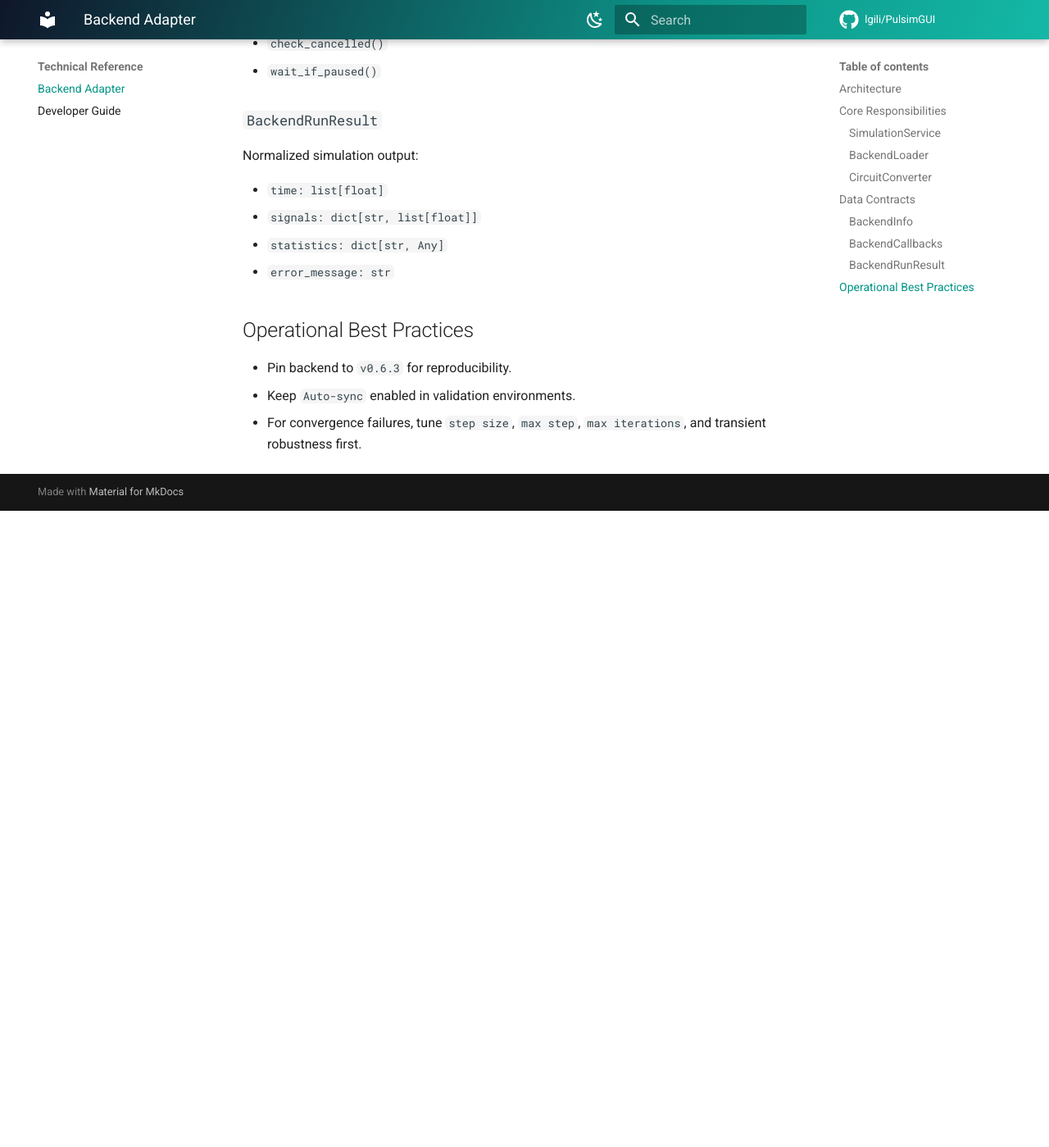
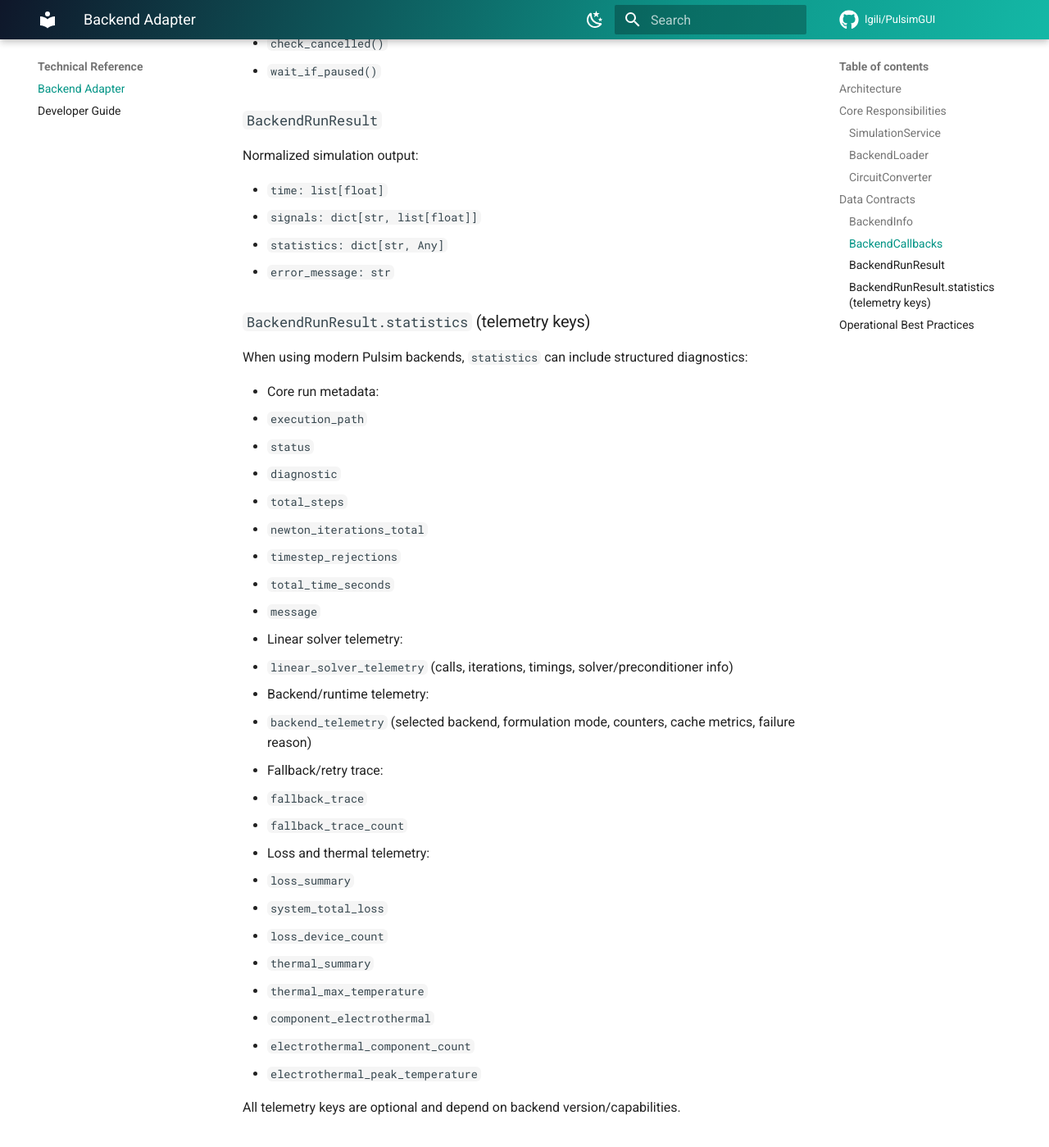
Before and after one commit to lgili/PulsimGUI, an MkDocs documentation site: the page built from docs/backend-adapter.md, in a window 1280 px wide and 1400 px high, scrolled down 1472 px. Shown: the whole window at 82% size. Built offline with MkDocs 1.6.1 and Material for MkDocs 9.7.7, drawn with Linux system fonts in a browser that asks for light colours; comment, search, counter and statistics services are not loaded; before the commit the page ends 2095 px from its top, so only the background shows below that.

Commit message:
docs: document backend telemetry and simulation controls

```diff
--- a/docs/backend-adapter.md
+++ b/docs/backend-adapter.md
@@ -60,6 +60,38 @@ Normalized simulation output:
 - `statistics: dict[str, Any]`
 - `error_message: str`
 
+### `BackendRunResult.statistics` (telemetry keys)
+
+When using modern Pulsim backends, `statistics` can include structured diagnostics:
+
+- Core run metadata:
+  - `execution_path`
+  - `status`
+  - `diagnostic`
+  - `total_steps`
+  - `newton_iterations_total`
+  - `timestep_rejections`
+  - `total_time_seconds`
+  - `message`
+- Linear solver telemetry:
+  - `linear_solver_telemetry` (calls, iterations, timings, solver/preconditioner info)
+- Backend/runtime telemetry:
+  - `backend_telemetry` (selected backend, formulation mode, counters, cache metrics, failure reason)
+- Fallback/retry trace:
+  - `fallback_trace`
+  - `fallback_trace_count`
+- Loss and thermal telemetry:
+  - `loss_summary`
+  - `system_total_loss`
+  - `loss_device_count`
+  - `thermal_summary`
+  - `thermal_max_temperature`
+  - `component_electrothermal`
+  - `electrothermal_component_count`
+  - `electrothermal_peak_temperature`
+
+All telemetry keys are optional and depend on backend version/capabilities.
+
 ## Operational Best Practices
 
 - Pin backend to `v0.6.3` for reproducibility.
```
Also changed, not shown: README.md (+12 -0 lines), docs/gui/configuracao-simulacao.md (+26 -0 lines).
